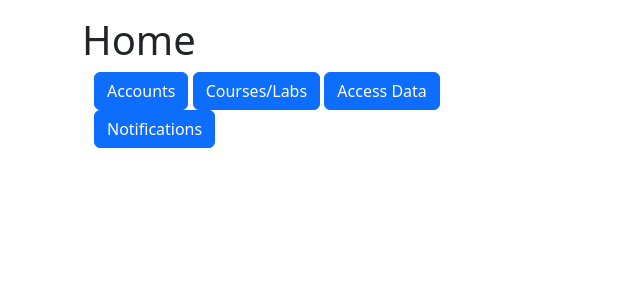
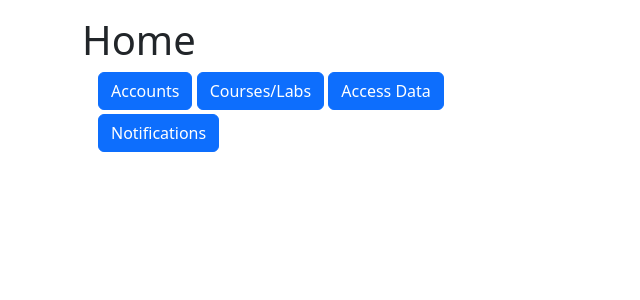
Before and after one commit to Hossai25/801-1-Sprint-Group, a Django app: template templates/dashboard.html in a window 1280 px wide. Shown: the part 56-356 px from the top of the page, without its empty margins (0-640 px from the left). Run offline with Django 4.2, Linux system fonts and the light colour scheme; the template is opened without the code that fills it, so the values that code supplies are empty; some libraries are stand-ins or nearby versions.

Commit message:
Minor visual changes

```diff
--- a/TAScheduler/views.py
+++ b/TAScheduler/views.py
@@ -222,7 +222,7 @@ class LoginPage(View):
 
         if account.valid_login(email_attempt, password_attempt):
             request.session["email"] = email_attempt
-            request.session["account_type"] = ""  # TODO: get account type from a static account method
+            request.session["account_type"] = account.get_account(email_attempt).get_account_type()  # TODO: get account type from a static account method
             return redirect('/dashboard/', {"email": request.session["email"],
                                             "account_type": request.session["account_type"]})
         else:
--- a/templates/dashboard.html
+++ b/templates/dashboard.html
@@ -8,7 +8,7 @@
 {% block content %}
     <div class="container">
         <h1>Home</h1>
-        <div class="container">
+        <div class="container m-1">
             <span>
                 <!-- changes to this element require acceptance tests to be updated! -->
                 <a class="btn btn-primary" href="{% url 'accounts' %}">Accounts</a>
@@ -22,7 +22,7 @@
                 <a class="btn btn-primary" href="{% url 'database' %}">Access Data</a>
             </span>
         </div>
-        <div class="container">
+        <div class="container m-1">
             <span>
                 <!-- changes to this element require acceptance tests to be updated! -->
                 <a class="btn btn-primary" href="{% url 'notifications' %}">Notifications</a>
```
